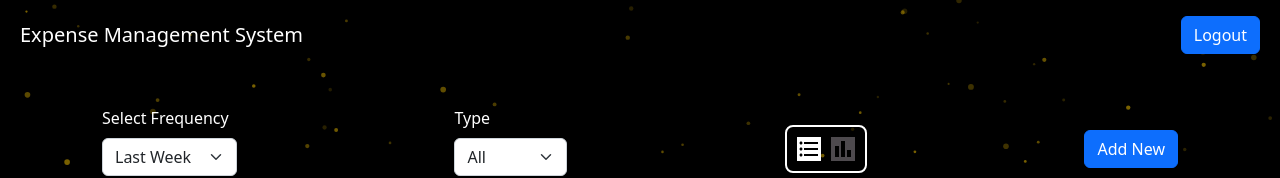
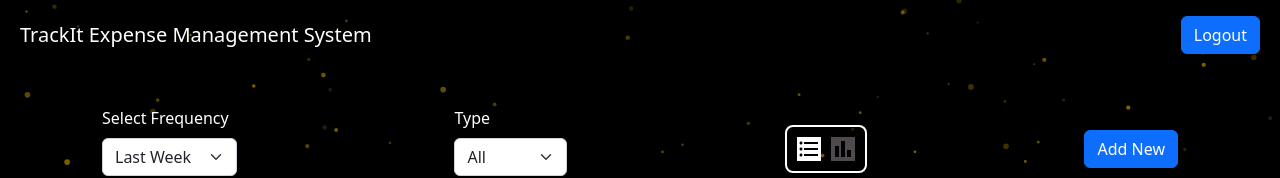
Before and after one commit to kevi07/Expense-Tracker, a React (Create React App) app in the folder frontend/: page / in a window 1280 px wide. Shown: the top 178 px of the page. Built offline with nearby package versions, Linux system fonts and the light colour scheme; no server answers; sample sign-in values are in the browser's storage.

Commit message:
Update Header.js

```diff
--- a/frontend/src/components/Header.js
+++ b/frontend/src/components/Header.js
@@ -113,7 +113,7 @@
       />
     <Navbar className="navbarCSS" collapseOnSelect expand="lg" style={{position: 'relative', zIndex: "2 !important"}}>
       {/* <Navbar className="navbarCSS" collapseOnSelect expand="lg" bg="dark" variant="dark"> */}
-        <Navbar.Brand href="/" className="text-white navTitle">Expense Management System</Navbar.Brand>
+        <Navbar.Brand href="/" className="text-white navTitle">TrackIt Expense Management System</Navbar.Brand>
         <Navbar.Toggle
             aria-controls="basic-navbar-nav"
             style={{
```
